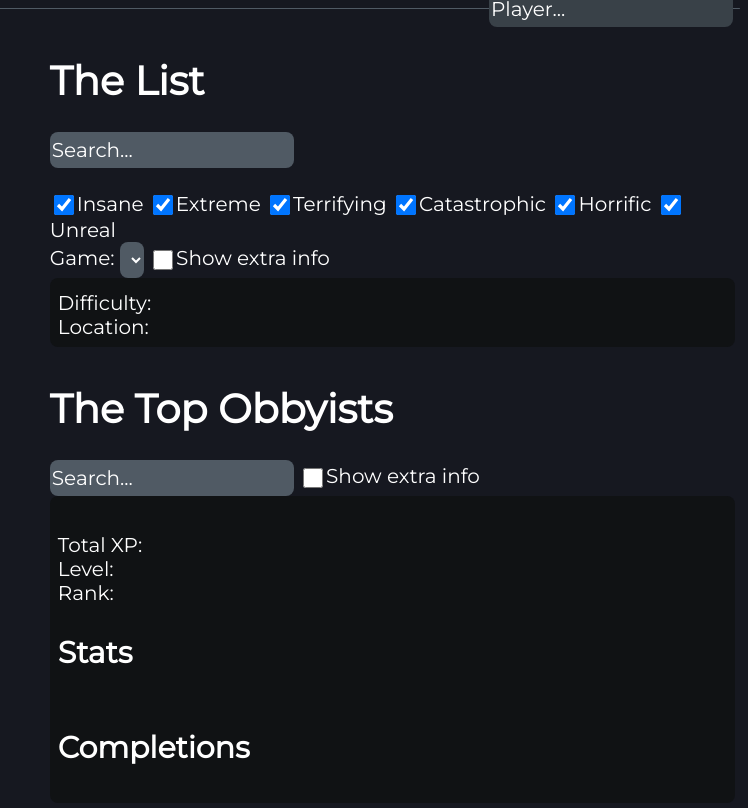
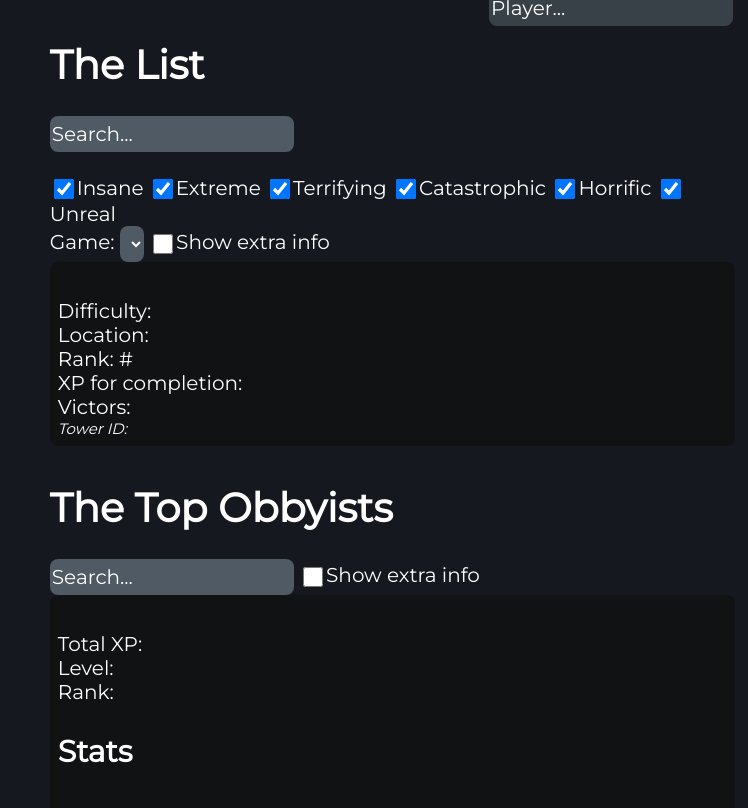
Before and after one commit to soulcrushingleaderboardproject/soulcrushingleaderboardproject.github.io, a Flask app: template templates/index.html in a window 1280 px wide. Shown: the whole page, without its empty margins (532-1280 px from the left). Run offline with Flask 3, Linux system fonts and the light colour scheme; the template is opened without the code that fills it, so the values that code supplies are empty; parts of the project's set-up code (start-up, migrations or seed data) failed here and were passed over.

Commit message:
fully refactor tower data to html

```diff
--- a/static/js/towermanager.js
+++ b/static/js/towermanager.js
@@ -113,14 +113,10 @@
     $("#towerdifficulty").html(`<span class="${diff}">${difficulty_to_range(tower["difficulty"])} ${diff}</span> (${formatNumber(tower["difficulty"] / 100)})`);
     $("#towerlocation").html(format_location(tower, 0, 1));
     $("#otherlocations").html(tower["places"].length > 1 ? `<i>Other Locations: ${format_location(tower, 1, tower["places"].length)}</i>` : "");
-
-    var extra = `
-        <br>Rank: #${tower["rank"]}
-        <br>XP for completion: ${tower["xp"]}
-        <br>Victors: ${get_victors(id)}
-        <br><i class="small">Tower ID: ${id}</i>
-    `;
-    $("#tower-data").append(extra);
+    $("#towerrank").html(tower["rank"]);
+    $("#towerxp").html(tower["xp"]);
+    $("#towervictors").html(get_victors(id));
+    $("#towerid").html(id);
 }
 
 function list_towers() {
--- a/templates/index.html
+++ b/templates/index.html
@@ -41,10 +41,14 @@
                 </div>
 
                 <div id="tower-data">
-                    <p class="big" id="towername"></p>
+                    <p class="big" id="towername"></p> <br>
                     <p>Difficulty: <span id="towerdifficulty"></span></p>
                     <p>Location: <span id="towerlocation"></span></p>
                     <p class="small" id="otherlocations"></p>
+                    <p>Rank: #<span id="towerrank"></span></p>
+                    <p>XP for completion: <span id="towerxp"></span></p>
+                    <p>Victors: <span id="towervictors"></span></p>
+                    <p class="small"><i>Tower ID: <span id="towerid"></span></i></p>
                 </div>
             </div>
         </div>
```
